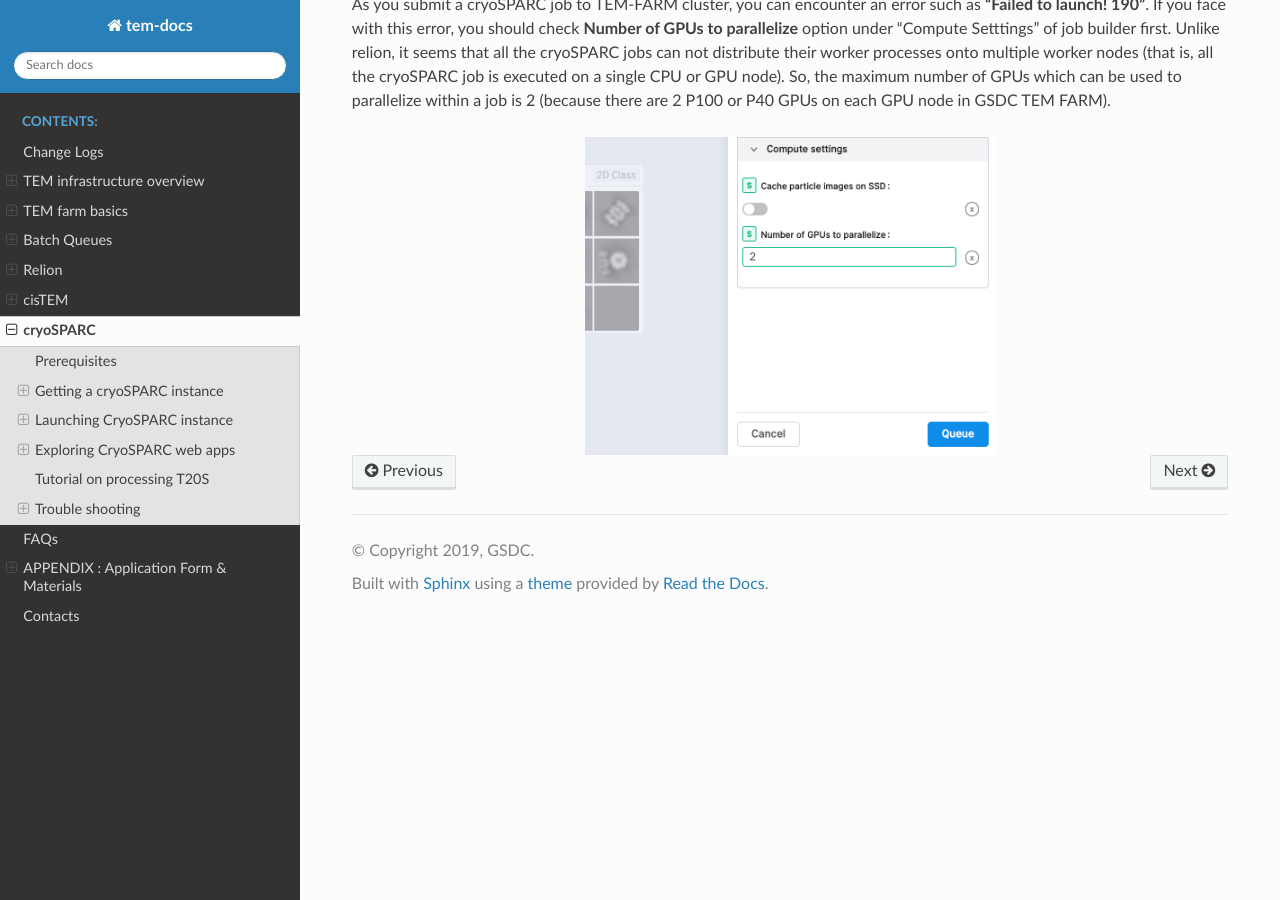
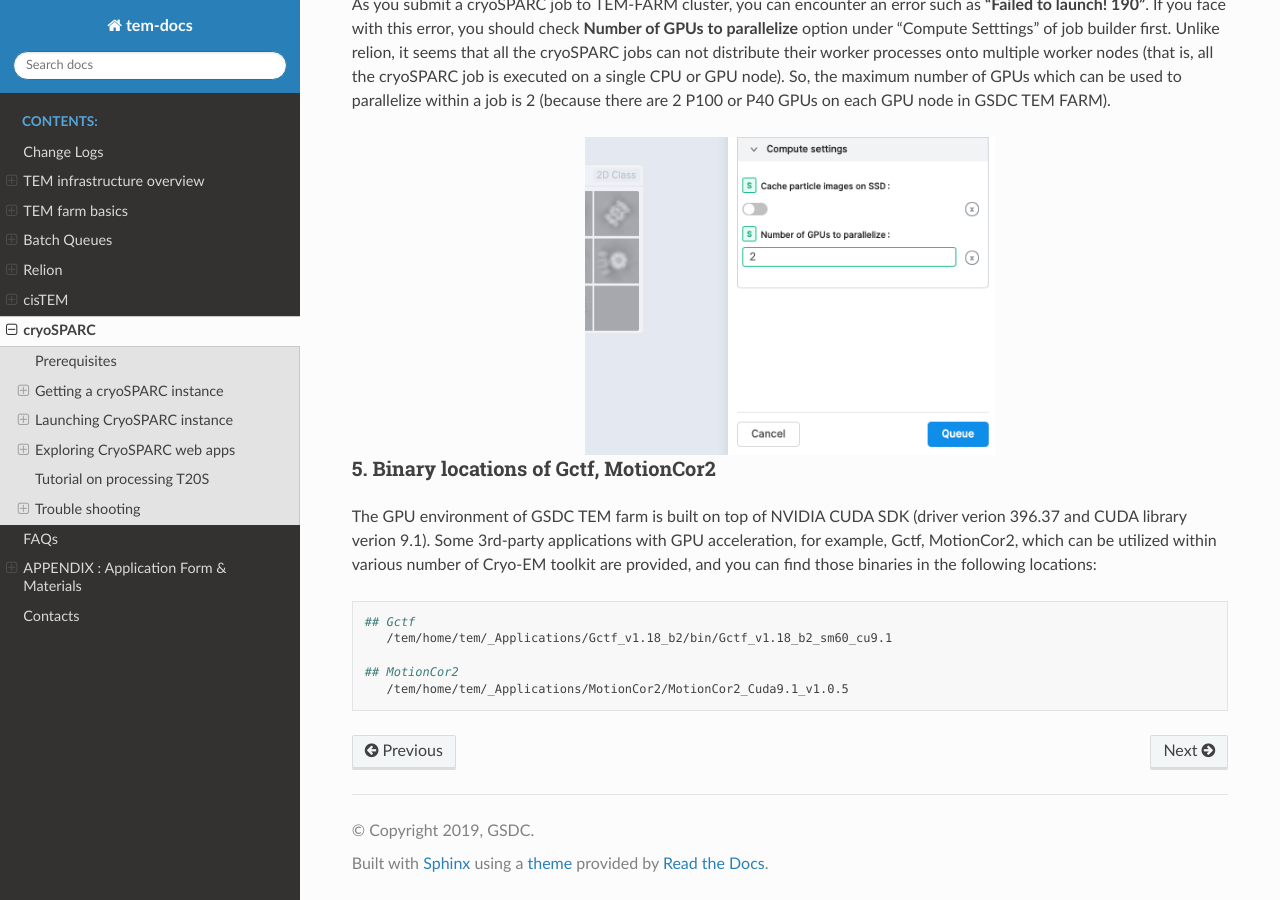
Before and after one commit to junglok/tem-docs, a Sphinx documentation site: the page built from docs/cryoSPARC.rst, in a window 1280 px wide and 900 px high, scrolled down 10738 px. Built offline with Sphinx 7.4.7 and the Read the Docs theme 2.0.0, drawn with Linux system fonts in a browser that asks for light colours; some of the changed text lies outside the part shown.

Commit message:
cryosparc modified

```diff
--- a/docs/changelog.rst
+++ b/docs/changelog.rst
@@ -2,6 +2,7 @@
 Change Logs
 ***********
 
+* 2020-03-30 : CryoSPARC trouble shooting updated (Gctf, MotionCor2 locations added).
 * 2020-03-25 : CryoSPARC usage guide added.
 * 2020-02-24 : Appendix: Application form and materials added.
 * 2020-02-21 : Dedicated queues list removed. Shared queues (cpuQ, gpuQ) and their abstract descriptions added.
--- a/docs/cryoSPARC.rst
+++ b/docs/cryoSPARC.rst
@@ -335,11 +335,11 @@ Job failure log looks like:
    File "cryosparc2_worker/cryosparc2_compute/run.py", line 82, in cryosparc2_compute.run.main
    File "cryosparc2_worker/cryosparc2_compute/jobs/class2D/run.py", line 64, in cryosparc2_compute.jobs.class2D.run.run_class_2D
    File "cryosparc2_compute/particles.py", line 61, in read_blobs
-   u_blob_paths = cache.download_and_return_cache_paths(u_rel_paths)
+      u_blob_paths = cache.download_and_return_cache_paths(u_rel_paths)
    File "cryosparc2_compute/jobs/cache.py", line 129, in download_and_return_cache_paths
-   other_instance_ids = get_other_instance_ids(instance_id, ssd_cache_path)
+      other_instance_ids = get_other_instance_ids(instance_id, ssd_cache_path)
    File "cryosparc2_compute/jobs/cache.py", line 250, in get_other_instance_ids
-   all_instance_ids = [p for p in os.listdir(ssd_cache_path) if os.path.isdir(os.path.join(ssd_cache_path, p)) and p.startswith('instance_')]
+      all_instance_ids = [p for p in os.listdir(ssd_cache_path) if os.path.isdir(os.path.join(ssd_cache_path, p)) and p.startswith('instance_')]
    OSError: [Errno 2] No such file or directory: ''
 
 During cryoSPARC configuration, we did not provide an option to support any **SSD caching** due to the lack of SSD (or NVMe SSD) drives on the worker nodes.
@@ -374,3 +374,18 @@ So, the maximum number of GPUs which can be used to parallelize within a job is
 .. image:: images/cryosparc-maxgpus.png
     :scale: 45 %
     :align: center
+
+5. Binary locations of Gctf, MotionCor2
+---------------------------------------
+
+The GPU environment of GSDC TEM farm is built on top of NVIDIA CUDA SDK (driver verion 396.37 and CUDA library verion 9.1).
+Some 3rd-party applications with GPU acceleration, for example, Gctf, MotionCor2, which can be utilized within various number of Cryo-EM toolkit are provided, and
+you can find those binaries in the following locations:
+
+.. code-block:: bash
+
+   ## Gctf
+      /tem/home/tem/_Applications/Gctf_v1.18_b2/bin/Gctf_v1.18_b2_sm60_cu9.1
+
+   ## MotionCor2
+      /tem/home/tem/_Applications/MotionCor2/MotionCor2_Cuda9.1_v1.0.5
--- a/docs/index.rst
+++ b/docs/index.rst
@@ -3,7 +3,7 @@
    You can adapt this file completely to your liking, but it should at least
    contain the root `toctree` directive.
 
-Welcome to tem-docs's documentation! ( Last updated : 2020-03-25 )
+Welcome to tem-docs's documentation! ( Last updated : 2020-03-30 )
 ==================================================================
 
 .. toctree::
```
Also changed, not shown: other parts of docs/cryoSPARC.rst (+1 -1 lines).
